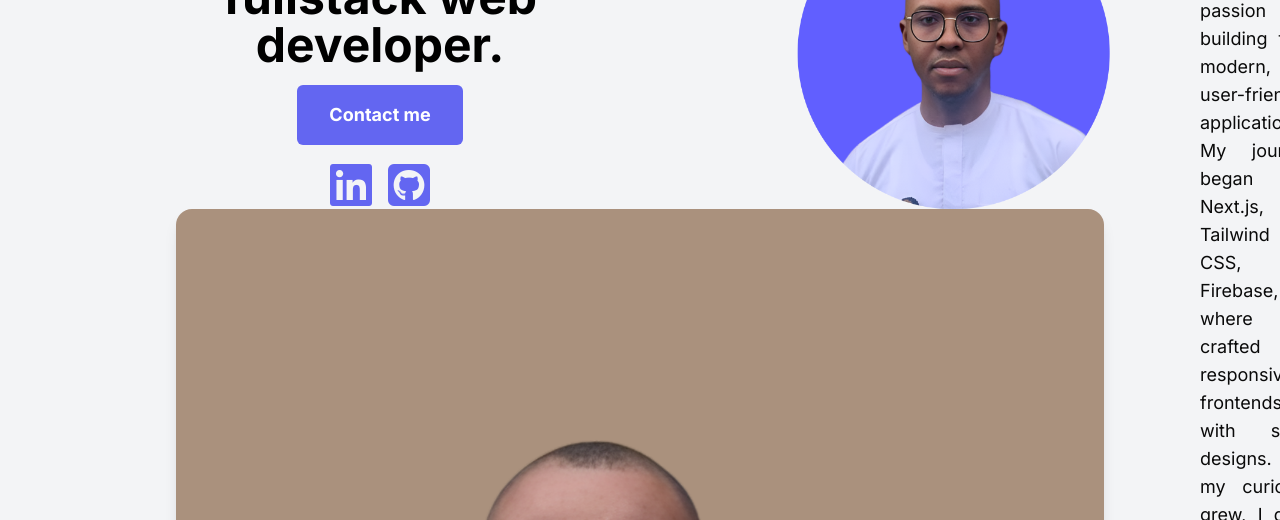
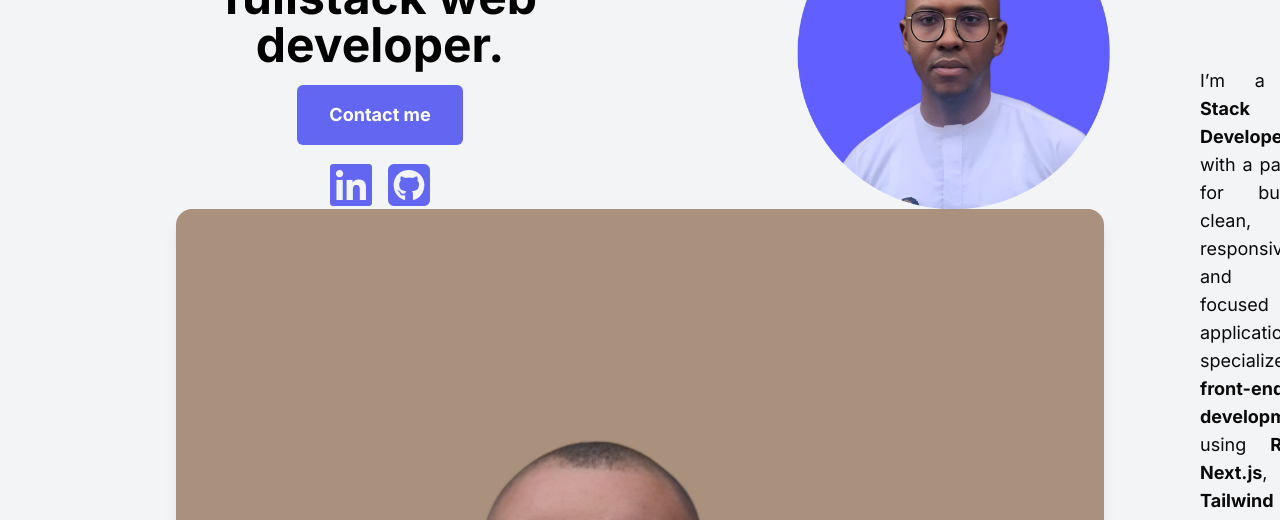
Before and after one commit to obiora198/my-portfolio-website, a Next.js app: page / in a window 1280 px wide. Shown: the part 280-800 px from the top of the page. Built offline with nearby package versions, Linux system fonts and the light colour scheme; no server answers; the database is empty.

Commit message:
update personal statement

```diff
--- a/app/components/sections/About.tsx
+++ b/app/components/sections/About.tsx
@@ -13,24 +13,16 @@ export default function About() {
           <Image
             src="/profile-img.png"
             className="h-auto w-full rounded-2xl shadow-lg"
-            alt=""
+            alt="Profile image"
             width={300}
             height={300}
           />
-          <p className="text-lg text-justify">
-            I&apos;m a self-taught web developer with a passion for building fast,
-            modern, and user-friendly applications. My journey began with
-            Next.js, Tailwind CSS, and Firebase, where I crafted responsive
-            frontends with sleek designs. As my curiosity grew, I dove into
-            backend development, mastering Express.js, MongoDB, and
-            Node.js—building robust APIs and ensuring seamless data flow with
-            Postman. <br />
-            What drives me? Problem-solving, clean code, and continuous
-            learning. I thrive on turning ideas into reality, whether it&apos;s a
-            dynamic full-stack app or an optimized UI. My goal? To join a team
-            where I can contribute my skills, grow as a developer, and create
-            impactful digital experiences. Let&apos;s build something amazing
-            together!
+          <p className="text-lg text-justify max-w-xl">
+            I’m a <strong>Full Stack Web Developer</strong> with a passion for building clean, responsive, and user-focused web applications. I specialize in <strong>front-end development</strong> using <strong>React</strong>, <strong>Next.js</strong>, and <strong>Tailwind CSS</strong>, and backend development using <strong>Node.js, express | graphql | Firebase</strong>, and <strong>MongoDB</strong>.
+            <br /><br />
+            Over the past two years, I’ve worked remotely with teams across time zones, building and shipping real-world solutions using modern tools and agile workflows.
+            <br /><br />
+            I’m currently <strong>available for freelance projects</strong> or <strong>remote development roles</strong>. If you're looking for someone who can work independently, communicate clearly, and deliver solid results — let’s connect.
           </p>
         </div>
       </div>
```
